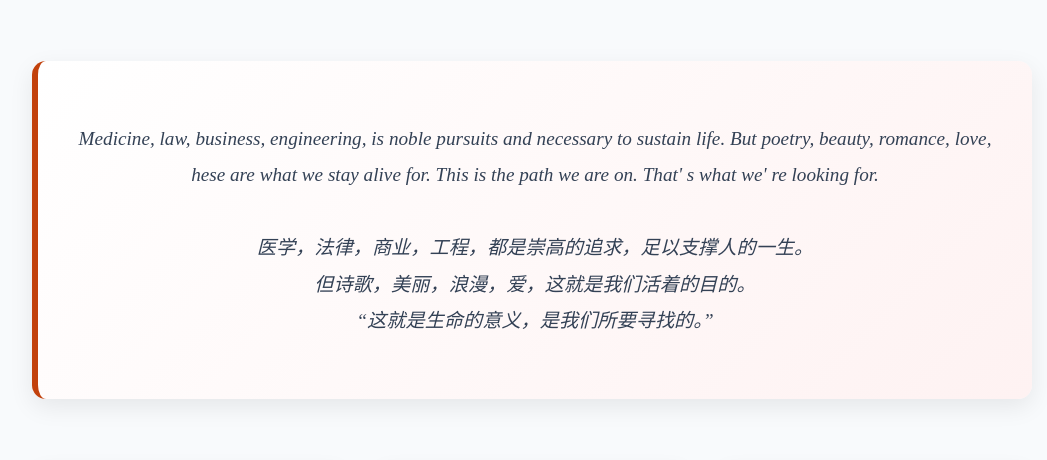
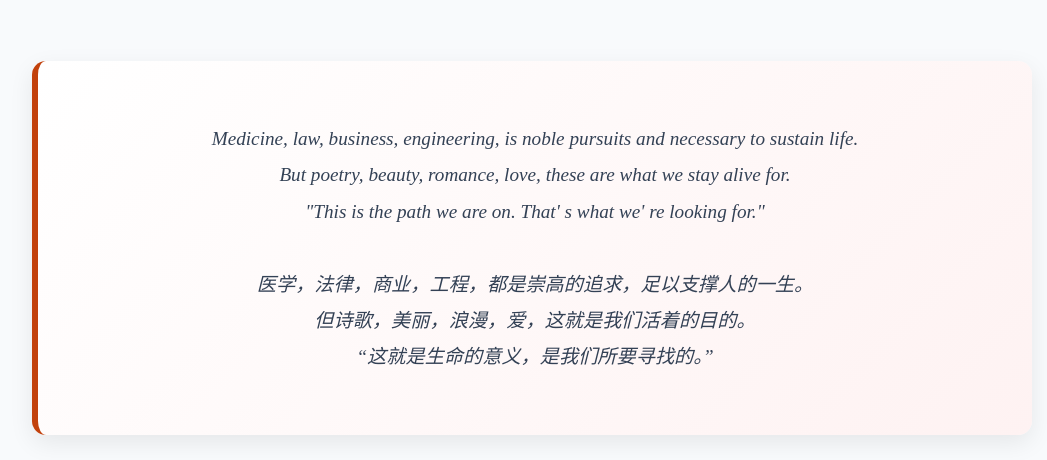
Before and after one commit to Guyue2203/FindX-whyme, a plain HTML site: page site/index.html in a window 1280 px wide. Shown: the part 261-721 px from the top of the page, without its empty margins (108-1155 px from the left). Drawn offline with Linux system fonts and the light colour scheme.

Commit message:
update site/index.html

```diff
--- a/site/index.html
+++ b/site/index.html
@@ -90,9 +90,9 @@
 
     <section class="quote">
       <p>
-        Medicine, law, business, engineering, is noble pursuits and necessary to sustain life.
-        But poetry, beauty, romance, love, hese are what we stay alive for.
-        This is the path we are on. That' s what we' re looking for.<br/><br/>
+        Medicine, law, business, engineering, is noble pursuits and necessary to sustain life. <br/>
+        But poetry, beauty, romance, love, these are what we stay alive for. <br/>
+        "This is the path we are on. That' s what we' re looking for."<br/><br/>
         医学，法律，商业，工程，都是崇高的追求，足以支撑人的一生。<br>
         但诗歌，美丽，浪漫，爱，这就是我们活着的目的。<br>
         “这就是生命的意义，是我们所要寻找的。”
```
